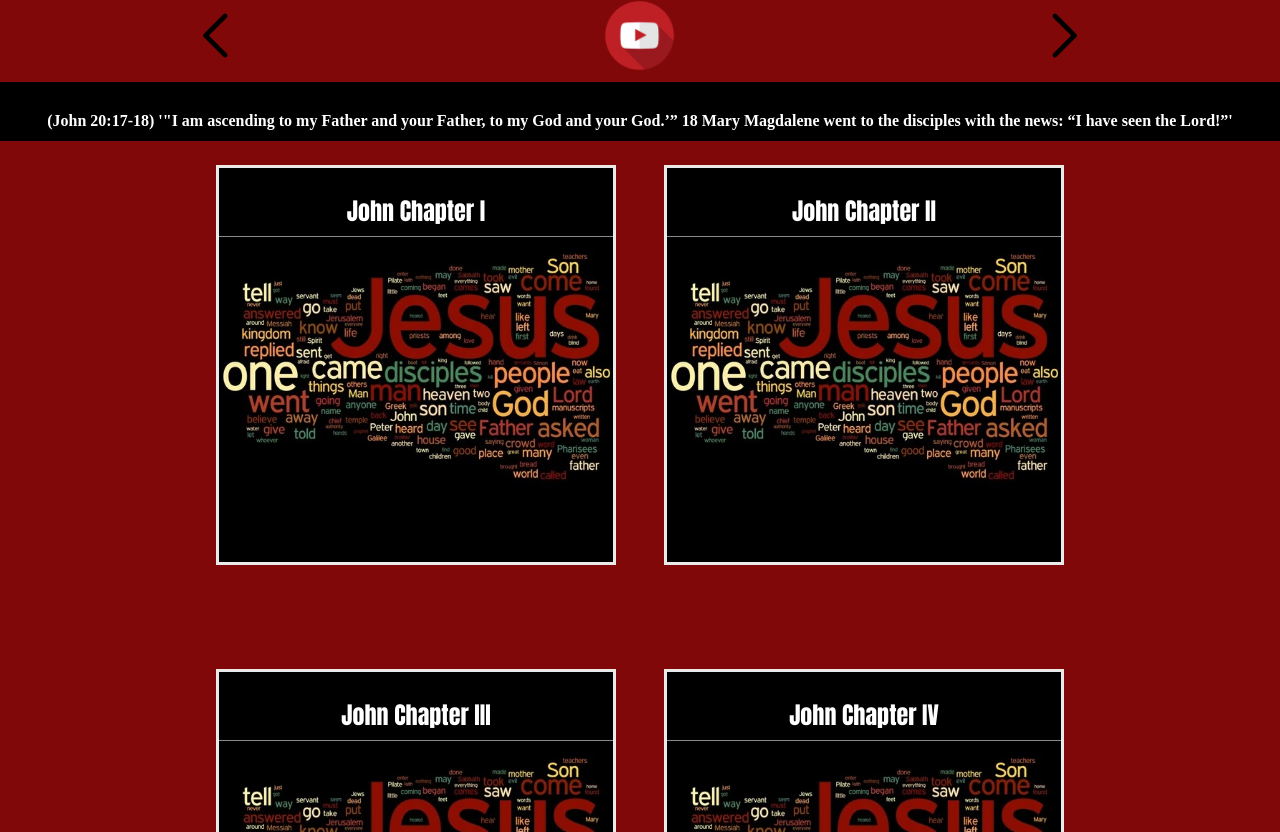
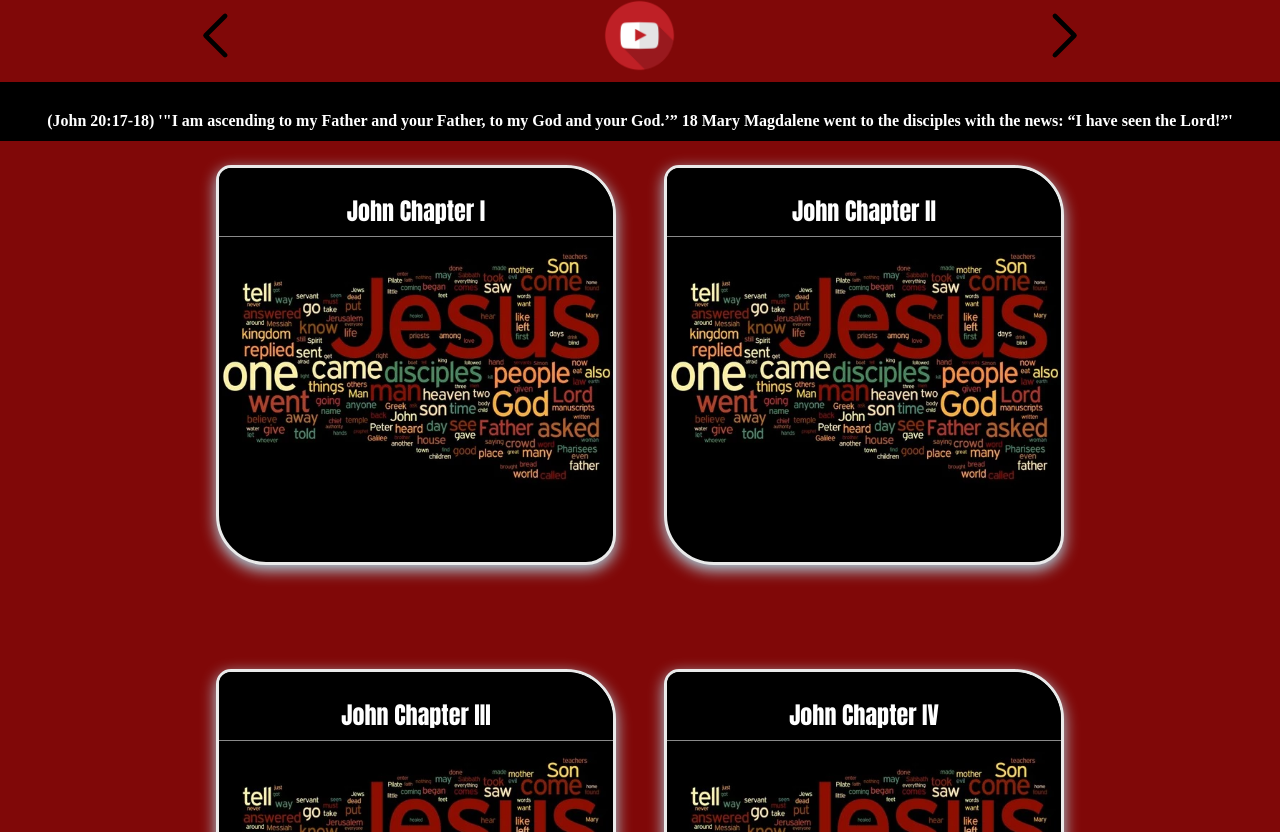
Before and after one commit to jnutt367/john, a Next.js app: page / in a window 1280 px wide. Shown: the part 788-1620 px from the top of the page. Built offline with nearby package versions, Linux system fonts and the light colour scheme.

Commit message:
Update Home.module.css

```diff
--- a/styles/Home.module.css
+++ b/styles/Home.module.css
@@ -307,6 +307,8 @@
 .card {
     background-image: url(/john.webp);
     background-repeat: no-repeat;
+    border-radius: 15px 50px 30px;
+    box-shadow: lightblue 0px 5px 15px;
     background-position: center;
     background-position-x: center;
     background-position-y: center;
```
